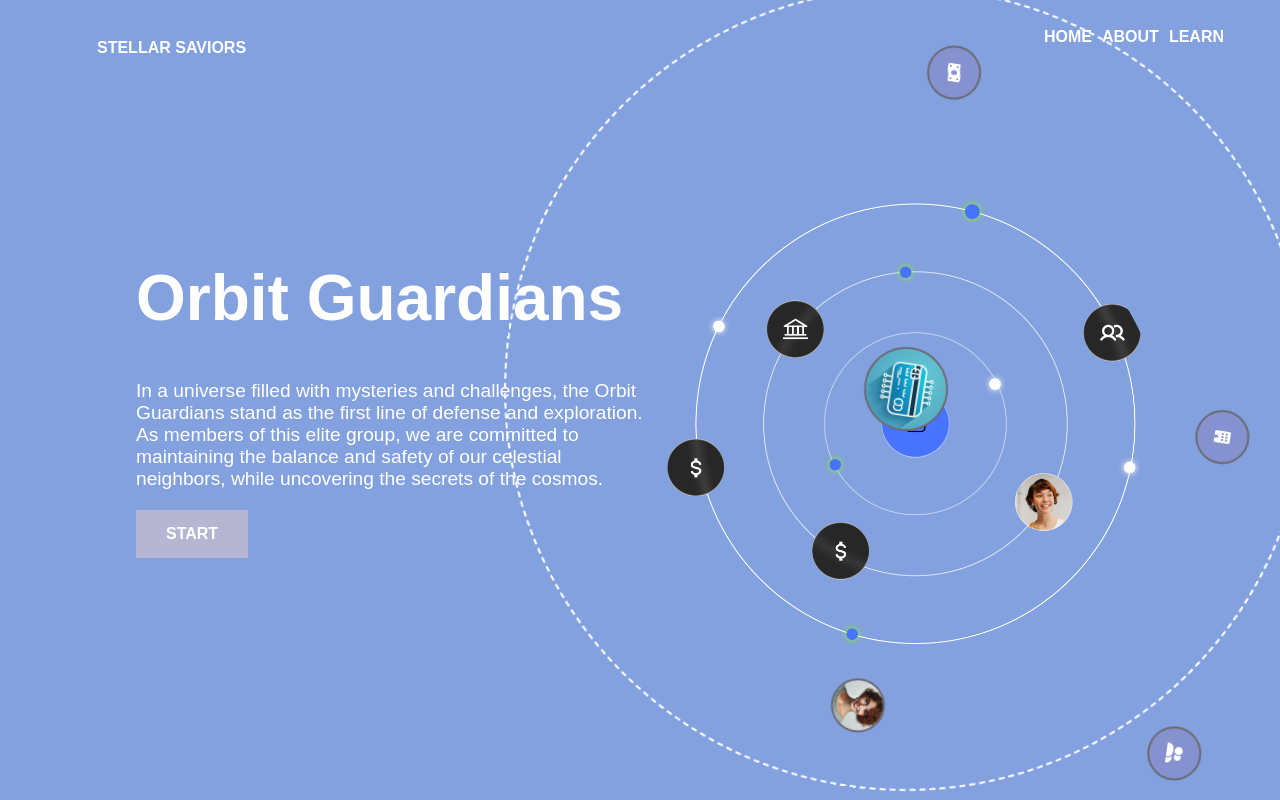
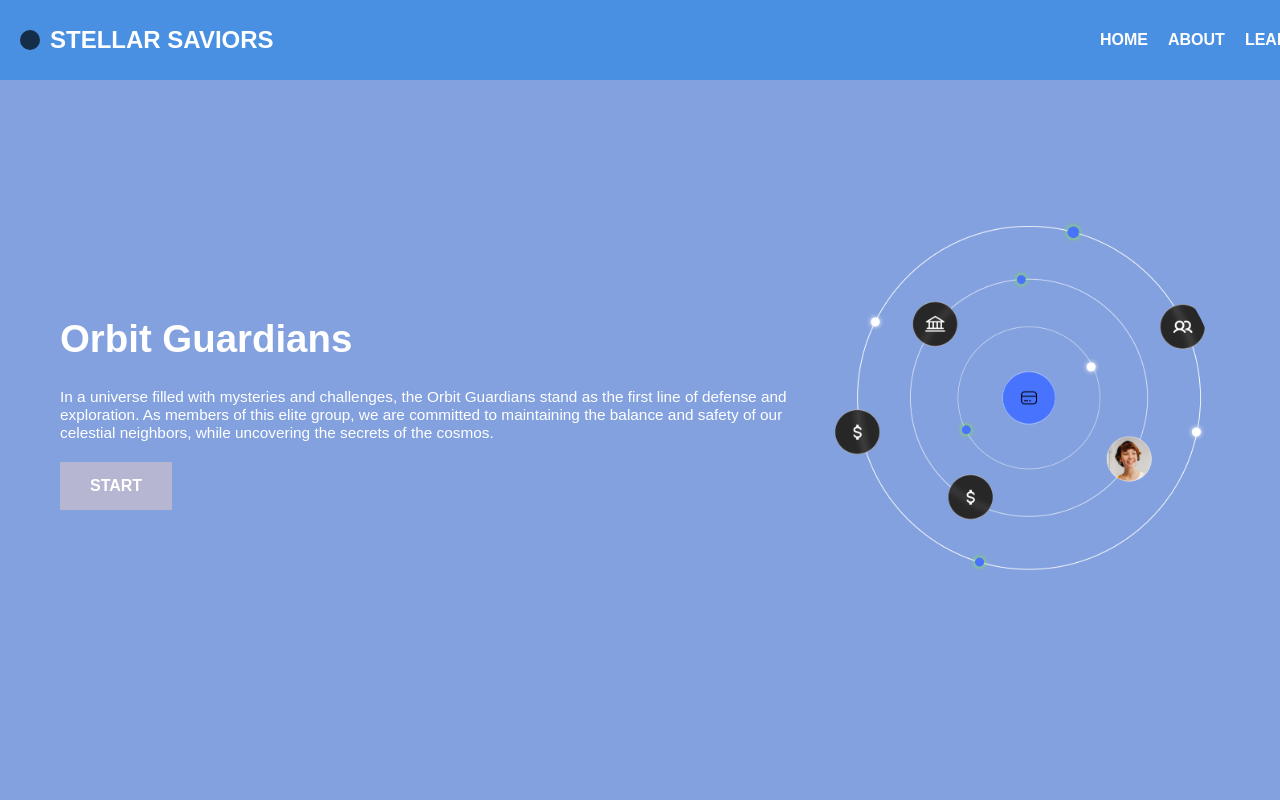
Before and after one commit to jaygohel109/Orbit_Guardians, a React (Create React App) app: page / in a window 1280 px wide. Built offline with nearby package versions, Linux system fonts and the light colour scheme.

Commit message:
Your descriptive commit message

```diff
--- a/src/App.css
+++ b/src/App.css
@@ -1,34 +1,44 @@
 @import url('https://cdnjs.cloudflare.com/ajax/libs/font-awesome/6.1.1/css/all.min.css');
 
 body {
-  margin: 10;
+  margin: 0;
   font-family: 'Arial', sans-serif;
   background-color: #83a1de;
   color: #fff;
+  padding: 0;
+  box-sizing: border-box;
 }
 
-.container {
+.border-container {
   display: flex;
-  flex-direction: column;
+  justify-content: center;
   align-items: center;
-  justify-content: flex-start;
-  position: fixed;
+  width: 100vw;
   height: 100vh;
-  width: 100vw;
-  background-color: #83a1de;
+  padding: 0;
+}
+
+.border-content {
+  position: relative;
+  width: 100%;
+  height: 100%;
+  padding-top: 80px; /* Space for the fixed header */
+  box-sizing: border-box;
+  overflow: auto;
 }
 
 .header {
-  display: flex;
-  align-items: middle;
-  justify-content: space-between;
-  width: 90%;
-  padding: 20px;
-  background-color: transparent;
-  position: middle;
+  position: fixed;
   top: 0;
   left: 0;
-  z-index: 100;
+  width: 100%;
+  height: 80px; /* Fixed header height */
+  display: flex;
+  align-items: center;
+  justify-content: space-between;
+  padding: 0 20px;
+  background-color: #4A90E2;
+  z-index: 1000;
 }
 
 .logo {
@@ -37,15 +47,15 @@ body {
 }
 
 .circle {
-  height: 0px;
+  height: 20px;
   width: 20px;
   background-color: rgb(21, 46, 71);
-  border-radius: 25%;
-  margin-right: 5px;
+  border-radius: 50%;
+  margin-right: 10px;
 }
 
 h1 {
-  font-size: 1em;
+  font-size: 1.5em;
   font-weight: bold;
   color: rgb(255, 255, 255);
 }
@@ -55,13 +65,10 @@ nav ul {
   list-style: none;
   margin: 0;
   padding: 0;
-  text-align: center;
-  transform: matrix();
-  bottom: default;
 }
 
 nav li {
-  margin-left: 10px;
+  margin-left: 20px;
 }
 
 nav a {
@@ -70,25 +77,40 @@ nav a {
   font-weight: bold;
 }
 
+.container {
+  display: flex;
+  align-items: center;
+  justify-content: center;
+  width: 100%;
+  height: calc(100% - 80px); /* Adjust for the header height */
+  padding: 20px;
+  box-sizing: border-box;
+}
+
 .content {
   display: flex;
+  flex-direction: row;
   align-items: center;
   justify-content: space-between;
-  width: 80%;
-  margin-top: 100px; /* Adjusted to account for fixed header */
+  width: 100%;
+  max-width: 1200px;
+  padding: 20px;
+  box-sizing: border-box;
 }
 
 .text-content {
   flex: 1;
+  text-align: left;
+  padding-right: 20px;
 }
 
 .text-content h1 {
-  font-size: 4em;
+  font-size: 3vw;
   line-height: 1.2;
 }
 
 .text-content p {
-  font-size: 1.2em;
+  font-size: 1.2vw;
   margin: 20px 0;
 }
 
@@ -103,104 +125,73 @@ button {
 }
 
 .image-content {
+  flex: 1;
   position: relative;
-  width: 400px;
-  height: 400px;
-  flex: 1;
+  width: 100%;
+  max-width: 400px;
+  height: auto;
 }
 
 .planet img {
   width: 100%;
-  height: 100%;
+  height: auto;
   border-radius: 50%;
   object-fit: cover;
 }
 
-.orbit-container {
-  position: absolute;
-  top: 50%;
-  left: 50%;
-  transform: translate(-50%, -50%);
-  width: 800px;
-  height: 800px;
+@media (max-width: 768px) {
+  .header {
+    flex-direction: column;
+    height: auto;
+    padding: 10px;
   }
 
-.orbit {
-  position: absolute;
-  width: 100%;
-  height: 100%;
-  border-radius: 50%;
-  border: 2px dashed #fff;
-  animation: rotate 10s linear infinite;
+  .logo {
+    margin-bottom: 10px;
   }
 
-.orbit1 {
-  animation-duration: 20s;
+  nav ul {
+    flex-direction: column;
   }
 
-.icon-circle {
-  position: absolute;
-  width: 50px;
-  height: 50px;
-  background-color: #8692cf;
-  border-radius: 50%;
-  display: flex;
-  align-items: center;
-  justify-content: center;
-  color: #fff;
-  border: 2px solid rgb(105, 105, 113);
+  nav li {
+    margin-left: 0;
+    margin-bottom: 10px;
   }
 
-.icon-circle img {
-  width: 100%;
-  height: 100%;
-  border-radius: 50%;
-  object-fit: cover;
+  .content {
+    flex-direction: column;
+    padding: 10px;
   }
 
-.icon-circle:nth-child(2) {
-  top: 50%;
-  left: 50%;
-  transform: translate(-50%, -50%);
-  background-color: #919db8;
-  width: 80px;
-  height: 80px;
+  .text-content {
+    padding-right: 0;
   }
 
-.icon-circle.bank {
-  top: 10%;
-  left: 50%;
-  transform: translate(-50%, -50%);
+  .text-content h1 {
+    font-size: 6vw;
   }
 
-.icon-circle.money {
-  top: 50%;
-  left: 10%;
-  transform: translate(-50%, -50%);
-}
-
-.icon-circle.user-group {
-  top: 10%;
-  left: 90%;
-  transform: translate(-50%, -50%);
-}
-
-.icon-circle.community {
-  top: 50%;
-  left: 90%;
-  transform: translate(-50%, -50%);
-}
-
-@keyframes rotate {
-  0% {
-    transform: rotate(0deg);
-  }
-  100% {
-    transform: rotate(360deg);
+  .text-content p {
+    font-size: 3vw;
   }
 }
 
-.icon-circle:hover {
-  background-color: #10388f;
-  transform: scale(1.2);
+@media (max-width: 480px) {
+  .text-content h1 {
+    font-size: 8vw;
   }
+
+  .text-content p {
+    font-size: 4vw;
+  }
+
+  button {
+    padding: 10px 20px;
+    font-size: 3vw;
+  }
+
+  .image-content {
+    width: 100%;
+  }
+}
--- a/src/components/App.js
+++ b/src/components/App.js
@@ -3,10 +3,11 @@ import '../App.css'; // Ensure the path is correct
 import centralIcon from '../assets/middleicon.png'; // Ensure the path is correct
 import userImage from '../assets/central icon.png'; // Ensure the path is correct
 import planetImage from '../assets/planets.jpg'; // Ensure the path is correct
-
+// hello brother
 const App = () => {
   return (
-<div className="container">
+    <div className="border-container">
+      <div className="border-content">
         <header className="header">
           <div className="logo">
             <div className="circle"></div>
@@ -20,6 +21,7 @@ return (
             </ul>
           </nav>
         </header>
+        <div className="container">
           <div className="content">
             <div className="text-content">
               <h1>Orbit Guardians</h1>
@@ -30,23 +32,6 @@ return (
               <div className="planet">
                 <img src={planetImage} alt="Planet" />
               </div>
-<div className="orbit-container">
-<div className="orbit orbit1">
-<div className="icon-circle bank">
-<i className="fa-solid fa-building"></i>
-</div>
-<div className="icon-circle">
-<img src={centralIcon} alt="Central Icon" />
-</div>
-<div className="icon-circle money">
-<i className="fa-solid fa-money-bill-wave"></i>
-</div>
-<div className="icon-circle user-group">
-<i className="fa-solid fa-user-group"></i>
-</div>
-<div className="icon-circle community">
-<img src={userImage} alt="User" />
-</div>
             </div>
           </div>
         </div>
```
Lines whose indentation alone changed are shown as unchanged.
